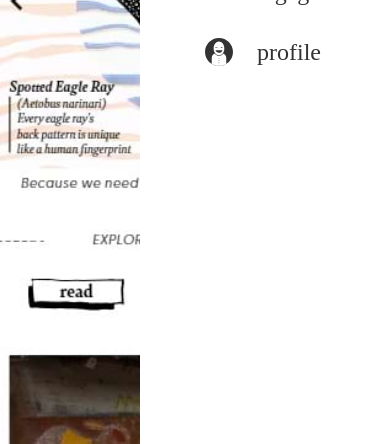
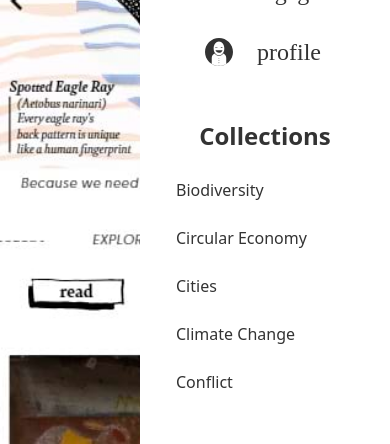
Before and after one commit to jpta24/onewater_code, a Vue app: page / in a window 390 px wide. Both pictures are taken after a click on the icon 355 px from the left and 42 px from the top of the page. Shown: the part 352-796 px from the top of the page. Built offline with nearby package versions, Linux system fonts and the light colour scheme.

Commit message:
collections done

```diff
--- a/src/assets/css/styles.css
+++ b/src/assets/css/styles.css
@@ -6,4 +6,5 @@
 
 html {
 	font-size: 10px;
+    overflow-y: hidden;
 }
--- a/src/assets/icons/Underline.vue
+++ b/src/assets/icons/Underline.vue
@@ -19,8 +19,5 @@
 export default {
 	name: 'UnderlineIcon',
 	props: ['activePage', 'elem'],
-	mounted() {
-    console.log('El componente se ha renderizado');
-  }
 };
 </script>
--- /dev/null
+++ b/src/components/CollectionCard.vue
@@ -0,0 +1,17 @@
+<template>
+    <div
+			class="flex relative mt-[2.4rem] w-[18rem] cursor-pointer items-start flex-col w-full"
+		>
+			<div
+				class="text-dark text-bold text-base hover:text-primary transition-all duration-300 ease-in-out"
+			>
+				{{title}}
+			</div>
+		</div>
+</template>
+<script>
+export default {
+    name:'CollectionCard',
+    props:['title']
+}
+</script>
--- /dev/null
+++ b/src/components/CollectionsSet.vue
@@ -0,0 +1,30 @@
+<template lang="">
+	<section class="w-full">
+		<div class="text-xl font-bold mt-[4.8rem] text-center">Collections</div>
+
+		<CollectionCard
+        v-for="(collection, index) in collectionList"
+			:key="index"
+			:title="collection"
+		/>
+	</section>
+</template>
+<script>
+import CollectionCard from './CollectionCard.vue';
+export default {
+	name: 'CollectionSet',components: {
+		CollectionCard,
+	},
+	data() {
+		return {
+			collectionList: [
+				'Biodiversity',
+				'Circular Economy',
+				'Cities',
+				'Climate Change',
+				'Conflict',
+			],
+		};
+	},
+};
+</script>
--- a/src/components/MobileNavbar.vue
+++ b/src/components/MobileNavbar.vue
@@ -1,18 +1,36 @@
 <template lang="">
-    <section
+	<section
 		class="flex flex-col z-[2] fixed top-0 right-0 h-screen w-[25rem] px-[3.6rem] pt-[6.2rem] items-center text-dark bg-white overflow-auto custom-scroll"
 		v-if="isMobileNavbarActive"
 	>
-    <NavbarList :changeActivePage="changeActivePage" :activePage="activePage" :toggleBanner="toggleBanner" :language="language" :setLanguage="setLanguage"/>
+		<NavbarList
+			:changeActivePage="changeActivePage"
+			:activePage="activePage"
+			:toggleBanner="toggleBanner"
+			:language="language"
+			:setLanguage="setLanguage"
+		/>
+        <CollectionsSet
+		/>
+
 	</section>
 </template>
 <script>
 import NavbarList from './NavbarList.vue';
+import CollectionsSet from './CollectionsSet.vue';
 export default {
-    name:'MobileNavbar',
-    components: {
+	name: 'MobileNavbar',
+	components: {
 		NavbarList,
+		CollectionsSet,
 	},
-	props: ['isMobileNavbarActive', 'toggleMobileNavbar','language','setLanguage',"changeActivePage","toggleBanner"],
-}
+	props: [
+		'isMobileNavbarActive',
+		'toggleMobileNavbar',
+		'language',
+		'setLanguage',
+		'changeActivePage',
+		'toggleBanner',
+	],
+};
 </script>
--- a/src/components/NavbarList.vue
+++ b/src/components/NavbarList.vue
@@ -58,7 +58,7 @@
 			</li>
 			<li
 				class="flex items-center w-[12rem] custom-breakpoint:mt-0 mt-[2.4rem] cursor-pointer relative custom-breakpoint:w-[100%]"
-				@click="selectActive('user')"
+				@click="selectActive('profile')"
 			>
 				<UserIcon class="mr-[2.4rem]" />
 				<span
--- a/src/components/PageView.vue
+++ b/src/components/PageView.vue
@@ -3,12 +3,14 @@
 		<div v-if="activePage === 'home' || activePage === 'events'"><HomePage /></div>
 		<div v-if="activePage === 'about'"><AboutPage /></div>
         <div v-if="activePage === 'engage'"><EngagePage /></div>
+        <div v-if="activePage === 'profile'"><ProfilePage /></div>
 	</div>
 </template>
 <script>
 import HomePage from './HomePage.vue';
 import AboutPage from './AboutPage.vue';
 import EngagePage from './EngagePage.vue';
+import ProfilePage from './ProfilePage.vue';
 
 export default {
 	name: 'PageView',
@@ -17,6 +19,7 @@ export default {
 		HomePage,
 		AboutPage,
 		EngagePage,
+		ProfilePage,
 	},
 };
 </script>
--- /dev/null
+++ b/src/components/ProfilePage.vue
@@ -0,0 +1,14 @@
+<template >
+    <div class="justify-center flex">
+        <img loading="lazy" class="w-[100%] block custom-breakpoint:hidden" src="../assets/img/ProfileMobile.jpg" alt="Profile page in image" >
+        <img loading="lazy" class="w-[77%] hidden custom-breakpoint:block" src="../assets/img/ProfileImg.jpg" alt="Profile page in image">
+    </div>
+</template>
+<script>
+export default {
+    name:'ProfilePage'
+}
+</script>
+<style >
+
+</style>
```
Also changed, not shown: src/assets/img/ProfileImg.jpg (added), src/assets/img/ProfileMobile.jpg (added).
